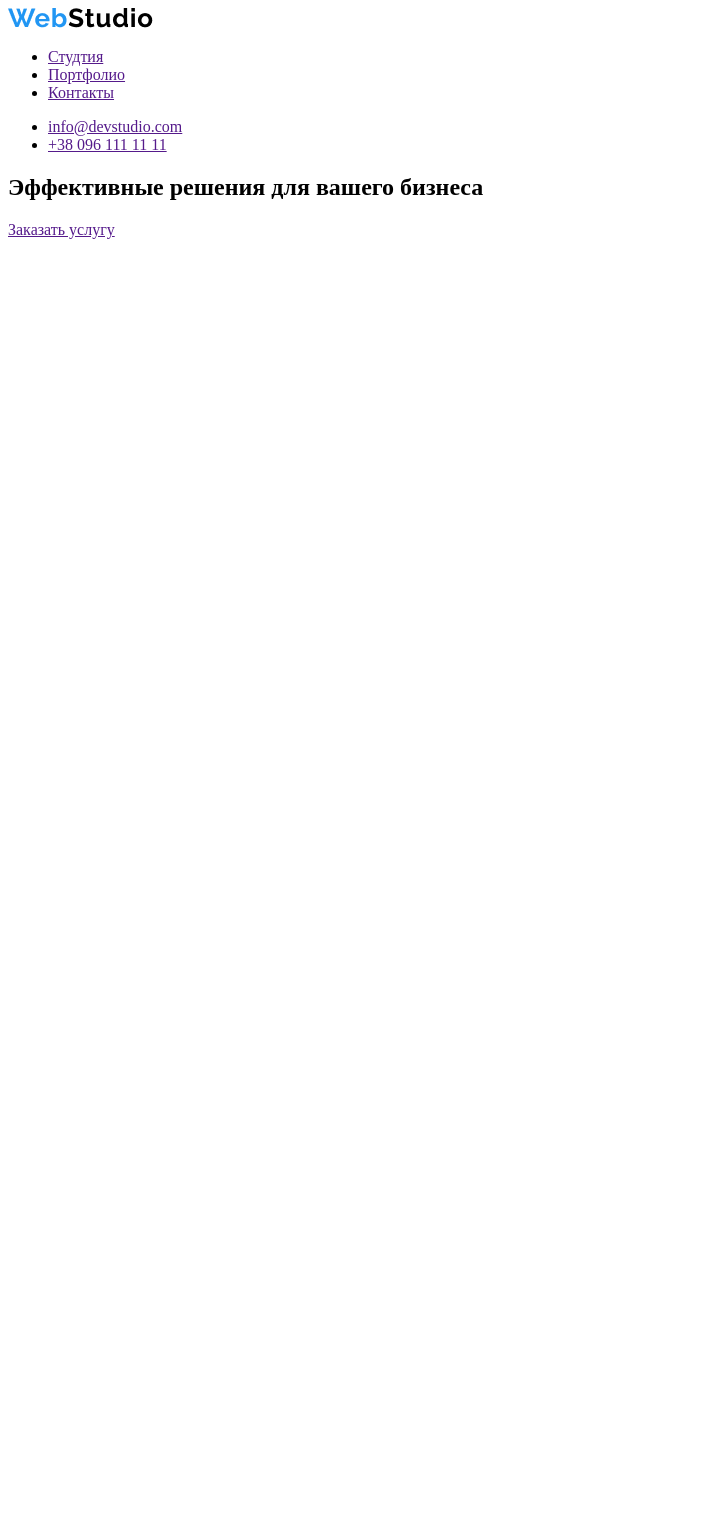
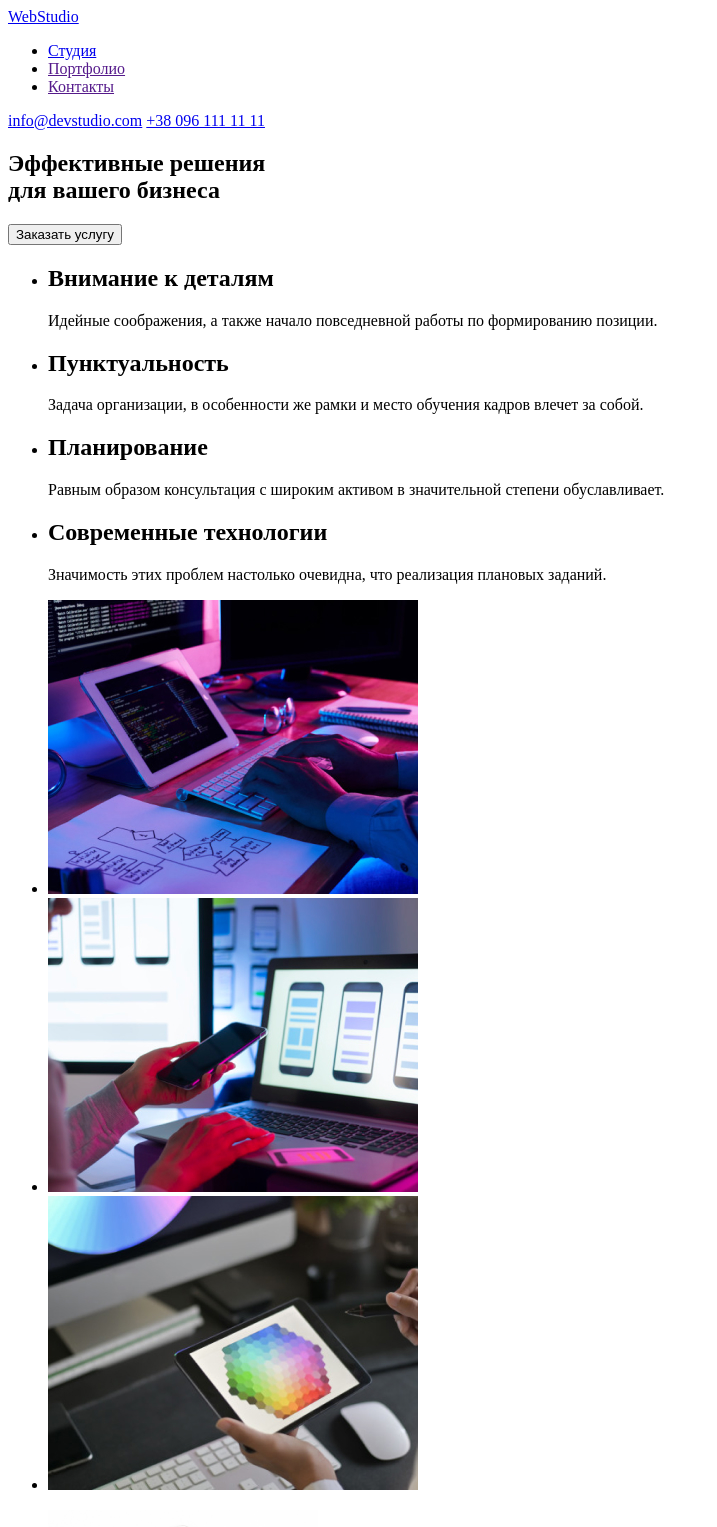
Before and after one commit to Harakosik/goit-markup-hw-01, a plain HTML site: page index.html in a window 1280 px wide. Shown: the top 1527 px of the page, without its empty margins (0-717 px from the left). Before the commit the page ends 800 px from the top, so only its background shows below. Drawn offline with Linux system fonts and the light colour scheme.

Commit message:
осталось подписать фотографии

```diff
--- a/index.html
+++ b/index.html
@@ -1,35 +1,141 @@
 <!DOCTYPE html>
-<html lang="en">
+<html lang="ru">
   <head>
     <meta charset="UTF-8" />
+    <meta http-equiv="X-UA-Compatible" content="IE=edge" />
     <meta name="viewport" content="width=device-width, initial-scale=1.0" />
-    <title>Document</title>
+    <title>Document-test</title>
   </head>
   <body>
-    <header>
-      <nav>
-        <a href="/">
-          <img src="./images/webstudio.png" alt="" />
-        </a>
-
-        <ul>
-          <li><a href="">Студтия</a></li>
-          <li><a href="">Портфолио</a></li>
-          <li><a href="">Контакты</a></li>
-        </ul>
-
-        <ul>
-          <li><a href="">info@devstudio.com</a></li>
-          <li><a href="">+38 096 111 11 11</a></li>
+    <!-- Heder section -->
+    <header class="header">
+      <nav class="header-nav">
+        <a href="/"> WebStudio </a>
+        <ul class="header-list">
+          <li class="header-item">
+            <a class="header-link" href="./">Студия</a>
+          </li>
+          <li class="header-item">
+            <a class="header-link" href="">Портфолио</a>
+          </li>
+          <li class="header-item">
+            <a class="header-link" href="">Контакты</a>
+          </li>
         </ul>
       </nav>
+      <a class="header-mail" href="mailto:info@devstudio.com">info@devstudio.com</a>
+      <a class="header-phone" href="tel:+380961111111">+38 096 111 11 11</a>
     </header>
 
-    <div>
+    <!-- Main section -->
+    <main>
+      <!-- Hero section -->
+      <section class="hero">
+        <h1>Эффективные решения <br />для вашего бизнеса</h1>
+        <button class="hero-btn" type="button">Заказать услугу</button>
+      </section>
       <section>
-        <h1>Эффективные решения для вашего бизнеса</h1>
-        <a href="">Заказать услугу</a>
+        <ul>
+          <li>
+            <h2>Внимание к деталям</h2>
+            <p>Идейные соображения, а также начало повседневной работы по формированию позиции.</p>
+          </li>
+          <li>
+            <h2>Пунктуальность</h2>
+            <p>
+              Задача организации, в особенности же рамки и место обучения кадров влечет за собой.
+            </p>
+          </li>
+          <li>
+            <h2>Планирование</h2>
+            <p>
+              Равным образом консультация с широким активом в значительной степени обуславливает.
+            </p>
+          </li>
+          <li>
+            <h2>Современные технологии</h2>
+            <p>Значимость этих проблем настолько очевидна, что реализация плановых заданий.</p>
+          </li>
+        </ul>
       </section>
-    </div>
+      <!-- About secyion -->
+      <section class="about">
+        <ul class="about-list">
+          <li class="about-item">
+            <img
+              class="about-img"
+              src="./images/About/img.jpeg"
+              alt="набор текста на клавиатуре"
+              width="370"
+              height="294"
+            />
+          </li>
+          <li class="about-item">
+            <img
+              class="about-img"
+              src="./images/About/img1.jpeg"
+              alt="выбор темы на смартфоне"
+              width="370"
+              height="294"
+            />
+          </li>
+          <li class="about-item">
+            <img
+              class="about-img"
+              src="./images/About/img2.jpeg"
+              alt="планшет с картинкой"
+              width="370"
+              height="294"
+            />
+          </li>
+        </ul>
+      </section>
+      <!-- Team section -->
+      <section class="team">
+        <ul class="team-list">
+          <li class="team-item">
+            <img
+            class="team-img"
+            src="./images/team/img1.jpeg"
+            alt="сотрудник-1"
+            width="270"
+            height="260"
+          />
+          <li class="team-item">
+            <img
+            class="team-img"
+            src="./images/team/img2.jpeg"
+            alt="сотрудник-2"
+            width="270"
+            height="260"
+          />
+          <li class="team-item">
+            <img
+            class="team-img"
+            src="./images/team/img3.jpeg"
+            alt="сотрудник-3"
+            width="270"
+            height="260"
+          />
+          <li class="team-item">
+            <img
+            class="team-img"
+            src="./images/team/img4.jpeg"
+            alt="сотрудник-4"
+            width="270"
+            height="260"
+          />
+      </section>
+    </main>
+    <!-- Footer section -->
+    <footer class="footer">
+      <a href="">WebStudio</a>
+
+      <ul>
+        <li><a href="">г. Киев, пр-т Леси Украинки, 26</a></li>
+        <li><a href="">info@example.com</a></li>
+        <li><a href="">+38 099 111 11 11</a></li>
+      </ul>
+    </footer>
   </body>
 </html>
```
Also changed, not shown: images/About/img.jpeg (renamed from images/img.jpeg), images/About/img1.jpeg (renamed from images/img1.jpeg), images/About/img2.jpeg (renamed from images/img2.jpeg), images/Footer bg.png (added), images/bg.png (added), images/header/logo.png (added), images/team/img1.jpeg (renamed from images/img3.jpeg), images/team/img2.jpeg (renamed from images/img4.jpeg), images/team/img3.jpeg (renamed from images/img5.jpeg), images/team/img4.jpeg (renamed from images/img6.jpeg), 4 other files.
